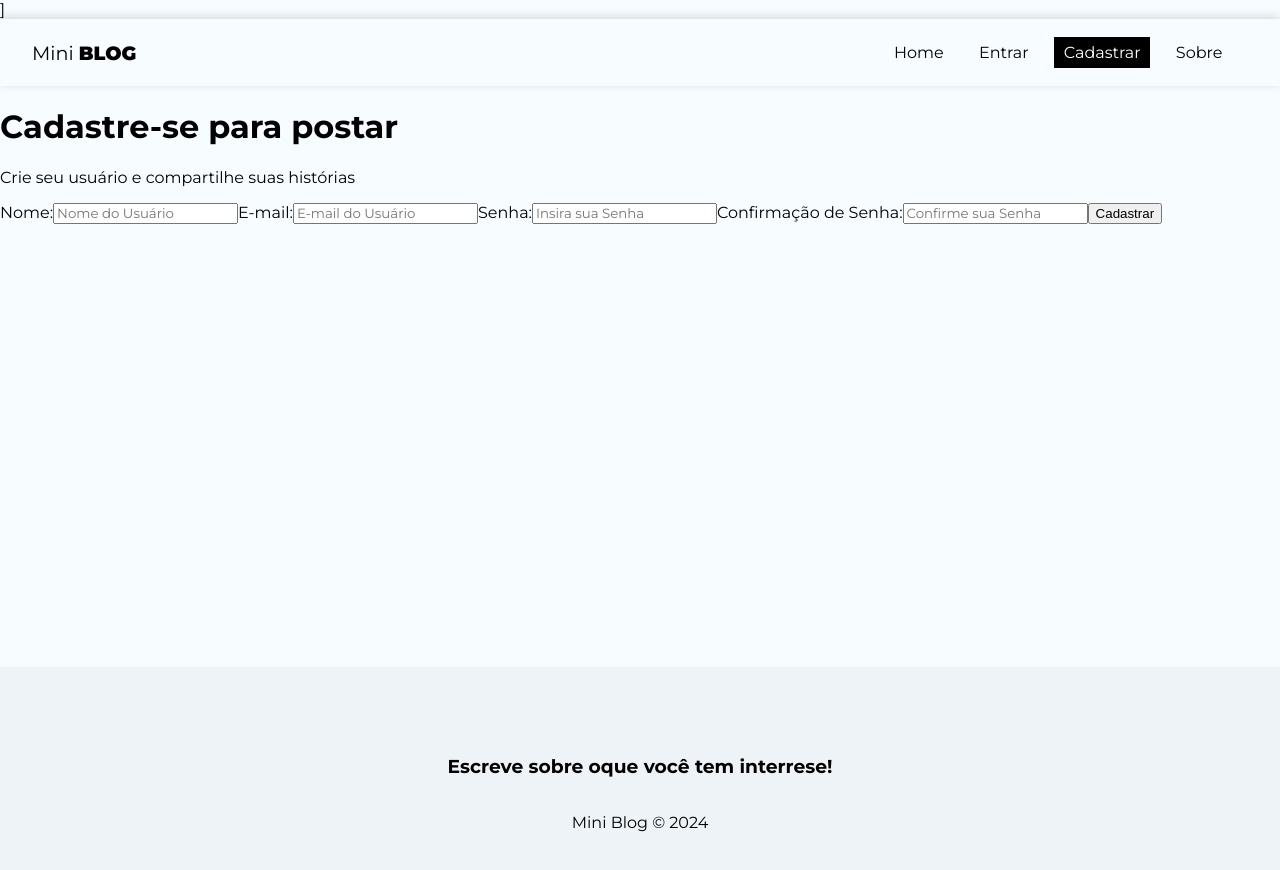
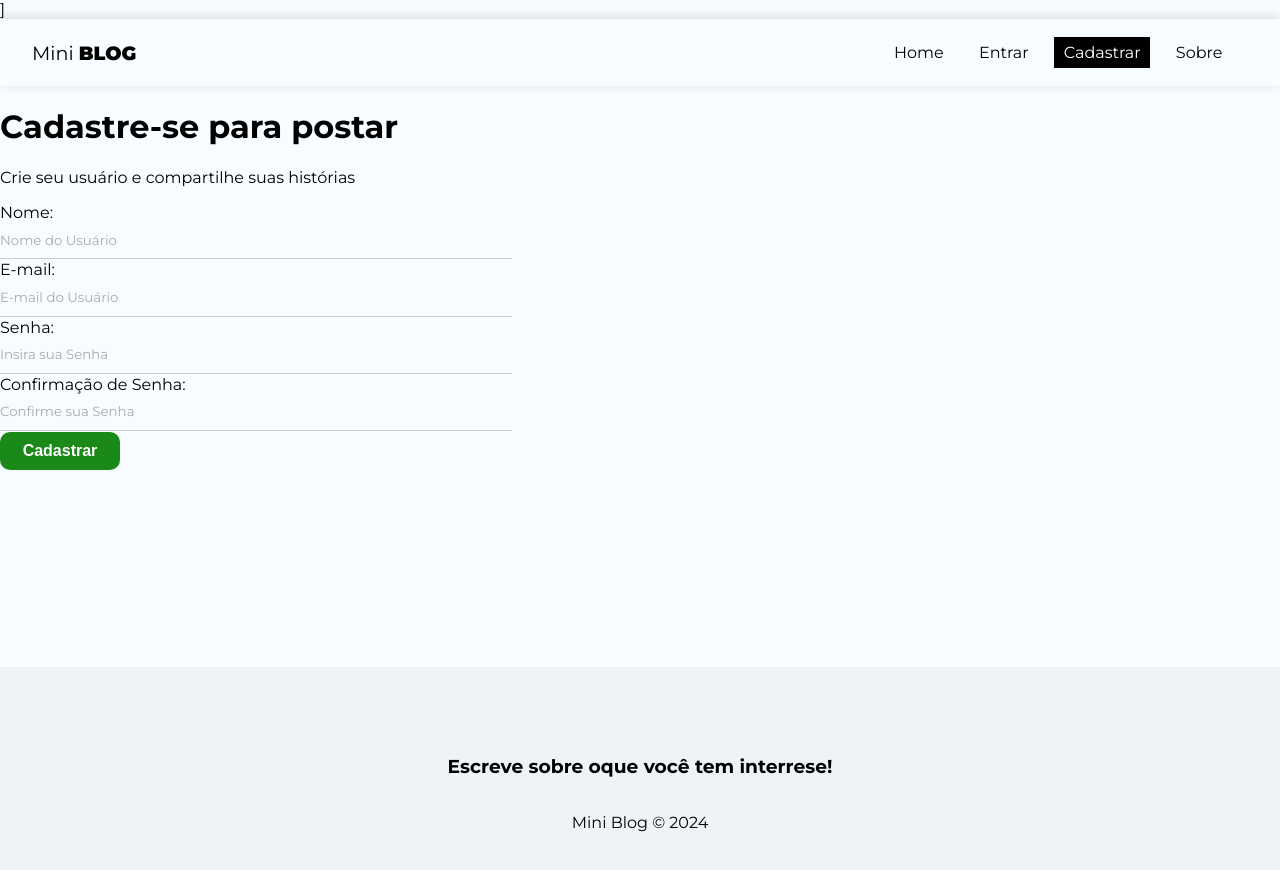
Before and after one commit to bernardomaniglia/miniblog, a React (Create React App) app: page /register in a window 1280 px wide. Shown: the top 870 px of the page. Built offline with nearby package versions, Linux system fonts and the light colour scheme.

Commit message:
Estilizações Globais do Sistema

```diff
--- a/src/index.css
+++ b/src/index.css
@@ -8,6 +8,7 @@
 input::placeholder,
 textarea::placeholder {
   font-family: "Montserrat", sans-serif;
+  color: #aaa;
 }
 
 input:focus textarea:focus {
@@ -26,7 +27,85 @@
   font-family: "Montserrat", sans-serif;
 }
 
-a:houver,
+a:hover,
 nav button:houver {
   color: #bbb;
 }
+
+/* Form Styles*/
+form {
+  max-width: 40%;
+  margin: 0;
+}
+
+label {
+  display: flex;
+  flex-direction: column;
+  margin-bottom: 1px;
+}
+
+label span {
+  margin-bottom: 0.3em;
+  font-weight: bold;
+  text-align: left;
+}
+
+input,
+textarea {
+  box-sizing: border-box;
+  border: none;
+  border-bottom: 1px solid #ccc;
+  padding: 0.8em 0;
+  background-color: transparent;
+}
+
+.btn {
+  background-color: #1a8918;
+  color: #fff;
+  text-align: center;
+  cursor: pointer;
+  border-radius: 10px;
+  width: 120px;
+  font-weight: bold;
+  border: none;
+  padding: 10px 15px;
+  font-size: 1em;
+}
+
+.btn.btn-dark {
+  background-color: #000;
+  border-radius: 0;
+}
+
+.btn.btn-outline {
+  background-color: transparent;
+  border-radius: 0;
+  color: #000;
+  border: 1px solid #000;
+  padding: 7px 30px;
+}
+
+.btn:hover {
+  background-color: #0f730c;
+  color: #fff;
+}
+
+.btn.btn-outline:hover {
+  background-color: #000;
+}
+
+.btn.btn-danger:hover {
+  background-color: #dc3545;
+}
+
+button[disabled] {
+  background-color: #aaa;
+}
+
+.container .error {
+  columns: #721c24;
+  background-color: #f8d7da;
+  border: 1px solid #f5c6cb;
+  padding: 5px;
+  border-radius: 5px;
+}
```
